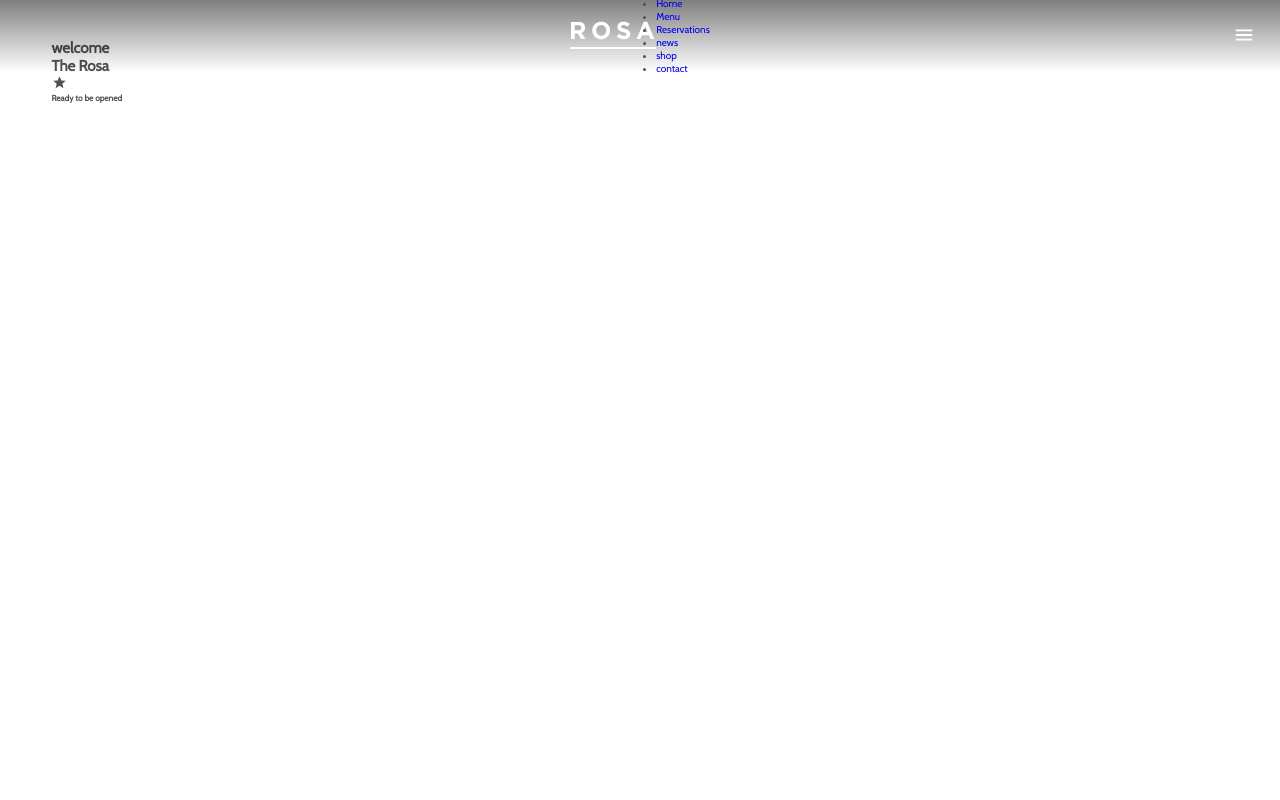
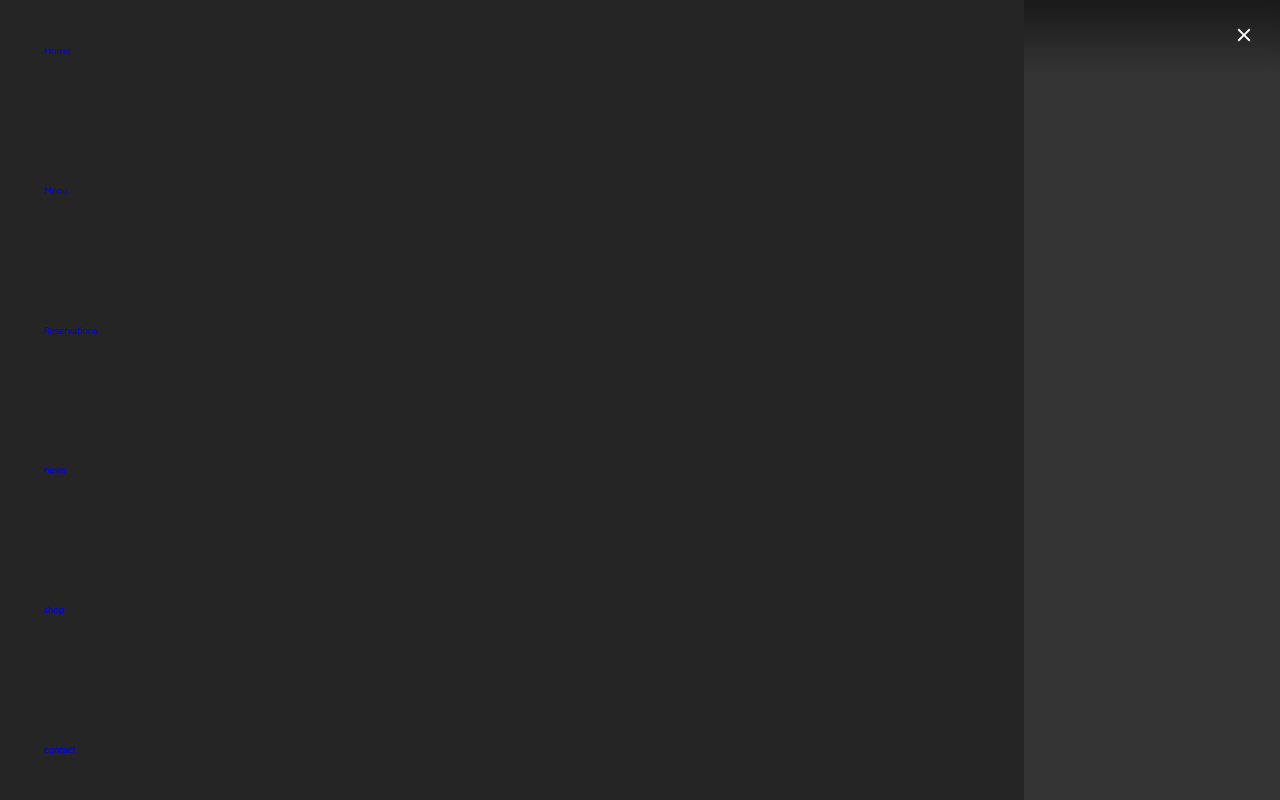
Before and after one commit to chltjdrhd777/webAnimation3, a React (Create React App) app: page / in a window 1280 px wide. Built offline with nearby package versions, Linux system fonts and the light colour scheme; a web font is replaced by a local one.

Commit message:
style : learn how to set the conditional css

```diff
--- a/src/emotionCSS/global.tsx
+++ b/src/emotionCSS/global.tsx
@@ -42,6 +42,10 @@ const globalCSS = css`
     font-size: 1.6rem;
   }
 
+  ul {
+    list-style: none;
+  }
+
   .container {
     width: 100%;
     max-width: 122.5rem;
--- a/src/layout/Header/index.tsx
+++ b/src/layout/Header/index.tsx
@@ -6,6 +6,8 @@ import CloseIcon from "@material-ui/icons/Close";
 import Logo from "images/logo-rosa.png";
 
 import NavList from "./NavList";
+import { useState } from "react";
+import { useEffect } from "react";
 
 const headerCSS = (function () {
   class CSSMaker {
@@ -36,9 +38,51 @@ const headerCSS = (function () {
         z-index: 1000;
         & > svg {
           font-size: 2.2rem;
-          &:nth-of-type(2) {
-            display: none;
-          }
+        }
+      }
+
+      & > .nav-list {
+        position: fixed;
+        top: 0;
+        left: 0;
+        width: 80%;
+        height: 100vh;
+        background-color: var(--main-font-color-dark);
+        padding: 4.4rem;
+        display: flex;
+        flex-direction: column;
+        justify-content: space-between;
+        z-index: 900;
+
+        transform: translateX(-100%);
+        /* &.opened {
+          transform: translateX(0);
+        } */
+        transition: transform 0.5s;
+      }
+
+      &::after {
+        content: "";
+        position: fixed;
+        top: 0;
+        left: 0;
+        width: 100vw;
+        height: 100vh;
+        background: rgba(0, 0, 0, 0.8);
+        z-index: 800;
+        opacity: 0;
+        transform: scale(0);
+        transition: opacity 0.5s;
+      }
+
+      &.opened {
+        & > .nav-list {
+          transform: translateX(0);
+        }
+
+        &::after {
+          opacity: 1;
+          transform: scale(1);
         }
       }
     `;
@@ -49,14 +93,18 @@ const headerCSS = (function () {
 
 const { masterHeader, nav } = headerCSS;
 
-function index() {
+function Header() {
+  const [isClose, setIsClose] = useState(false);
+
   return (
     <header className={masterHeader}>
       <div className="container">
-        <nav className={nav}>
-          <div className="menu-toggle">
-            <MenuIcon />
-            <CloseIcon />
+        <nav className={`${nav} ${!isClose ? "opened" : ""}`}>
+          <div
+            className="menu-toggle"
+            onClick={() => setIsClose((prev) => !prev)}
+          >
+            {isClose ? <MenuIcon /> : <CloseIcon />}
           </div>
 
           <Link to="/" className="logo">
@@ -70,4 +118,4 @@ function index() {
   );
 }
 
-export default index;
+export default Header;
```
